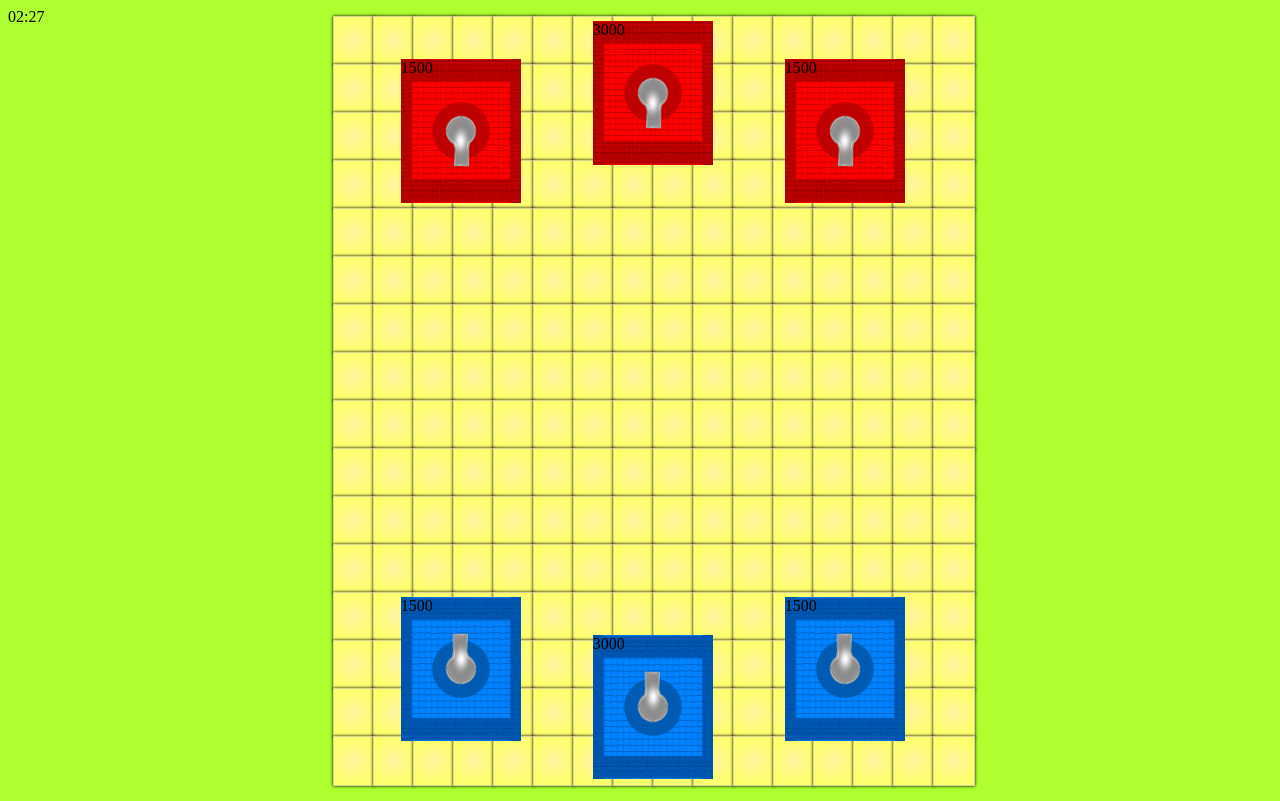
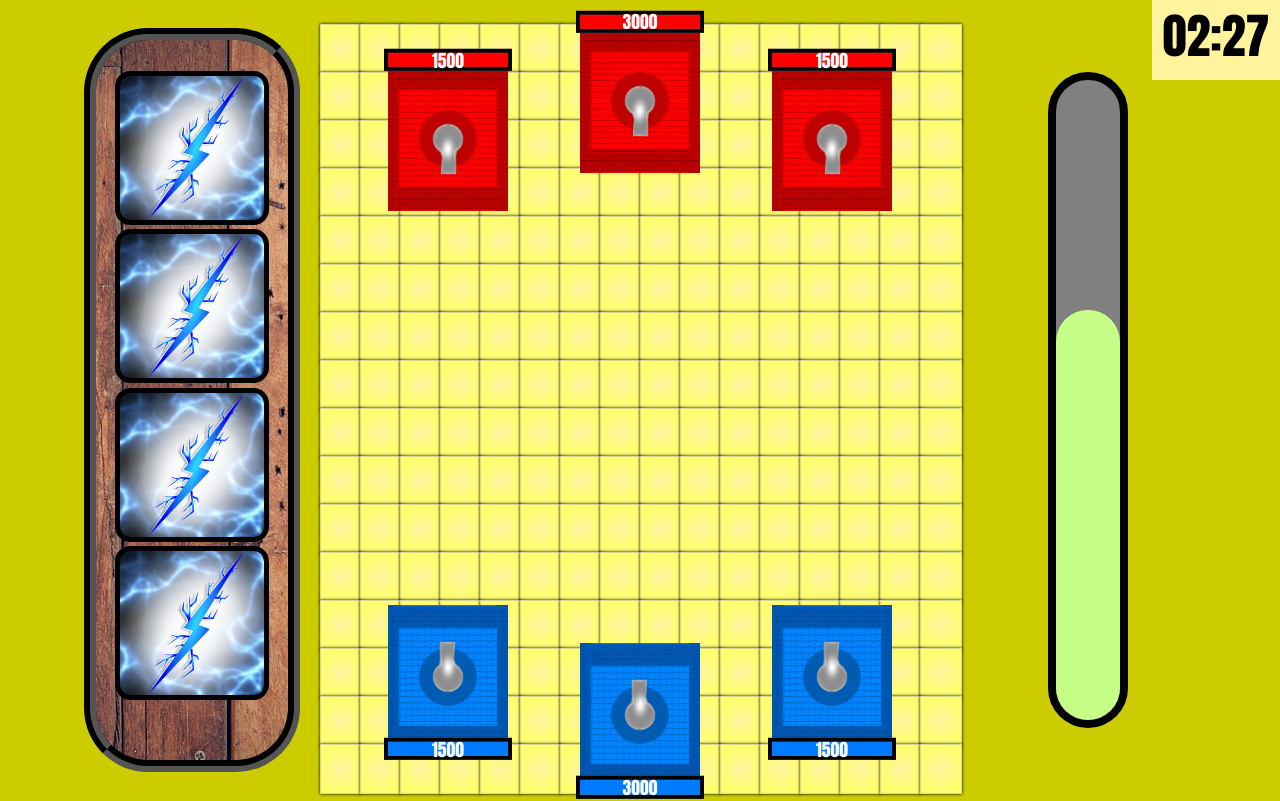
Before and after one commit to Andrushkon/clash, a plain HTML site: page index.html in a window 1280 px wide. Both pictures are taken after a click on the button "JUGAR". Drawn offline with Linux system fonts and the light colour scheme; a web font is replaced by a local one.

Commit message:
style.css

```diff
--- a/style.css
+++ b/style.css
@@ -1,13 +1,22 @@
+:root{
+    --blue:rgb(0, 123, 255);
+    --red:red;
+    --esence:rgb(197, 255, 135);
+}
 body{
-    background-color: greenyellow;
+    background-color: rgb(204, 204, 0);
     user-select: none;
+    pointer-events: none;
+}
+#consola{
+    user-select: all;
 }
 .tower{
     width: 18.75%;
     height: 18.75%;
     position: absolute;
-    transform: translate(-50%,-50%);
-    z-index: 5;
+    translate: -50% -50%;
+    z-index: -5;
     background: fixed;
     background-position: center;
     background-size: contain;
@@ -19,6 +28,33 @@ body{
     z-index: 10;
     left: 50%;
     top: 50%;
+}
+.healthbar{
+    position: absolute;
+    translate: -50% -50%;
+    z-index: 10;
+    left: 50%;
+    width: 100%;
+    height: 10%;
+    top: -10%;
+    background: gray;
+    border: 4px black solid;
+}
+.health{
+    position: absolute;
+    background-color: var(--blue);
+    width: 100%;
+    height: 100%;
+    left: 0%;
+    top: 0%;
+    font-family: "Anton",system-ui, -apple-system, BlinkMacSystemFont, 'Segoe UI', Roboto, Oxygen, Ubuntu, Cantarell, 'Open Sans', 'Helvetica Neue', sans-serif;
+    text-align: center;
+    font-size: 110%;
+    color: white;
+    display: flex;
+    justify-content: center;
+    align-items: center;
+
 }
 #title{
     margin-left: auto;
@@ -39,7 +75,7 @@ body{
     font-size: 3vw;
     font-family: "Anton",system-ui, -apple-system, BlinkMacSystemFont, 'Segoe UI', Roboto, Oxygen, Ubuntu, Cantarell, 'Open Sans', 'Helvetica Neue', sans-serif;
     transform: translate(42.5vw,20vh);
-    user-select: all;
+    pointer-events: all;
 }
 #playbtn:hover{
     background-color: blue;
@@ -52,14 +88,16 @@ body{
 }
 #gamecontainer{
     position: absolute;
-    left: 26vw;
-    top: 2vh;
+    translate: -50% -50%;
+    left: 50vw;
+    top: 51vh;
     width: 50vw;
     height: 96vh;
     z-index: -5;
 
 }
 .tile{
+    pointer-events: all;
     z-index: -10;
     position: absolute;
     width: 6.25%;
@@ -69,8 +107,119 @@ body{
     box-shadow: 0px 0px 3px black;
     border: 1px rgba(178, 178, 178, 0.528) solid;
 }
+/*
 .tile:hover{
     background: rgba(255, 255, 0, 1);
     border: 2px black solid;
     z-index: -5;
 }
+*/
+#carddeck{
+    position: absolute;
+    width: 15vw;
+    height: 90vh;
+    background: brown 50%;
+    background-image: url("wood.jpg");
+    border-radius: 5vw;
+    border: 1vw black groove;
+    translate: -50% -50%;
+    top: 50vh;
+    left: 15vw;
+}
+.card{
+    position: absolute;
+    width: 75%;
+    height: 20%;
+    border-radius: 10%;
+    background: white;
+    background-size: cover;
+    background-position: center;
+    border: 5px black solid;
+    translate: -50% -50%;
+    pointer-events: all;
+}
+.area{
+    position: absolute;
+    translate: -50% -50%;
+    border: 1vh white solid;
+    border-radius: 100%;
+    z-index: 10;
+    background-color: rgba(255, 255, 255, 0.536);
+}
+.spell{
+    position: absolute;
+    translate: -50% -50%;
+    border-radius: 100%;
+    width: 4%;
+    height: 4%;
+}
+@keyframes rotateZ{
+    from{rotate: 0 0 1 0deg;}
+    to{rotate: 0 0 1 360deg;}
+}
+#esencebar{
+    width: 5vw;
+    height: 80vh;
+    translate: -50% -50%;
+    position: absolute;
+    left: 85vw;
+    top: 50vh;
+    background: grey;
+    border: 1vh black solid;
+    border-radius: 10vw;
+}
+#totalesence{
+    width: 100%;
+    height: 50%;
+    left: 50%;
+    top: 75%;
+    translate: -50% -50%;
+    position: absolute;
+    background-color: var(--esence);
+    border-radius: 100vw;
+}
+.selected{
+    scale: 1.1 1.1;
+    border-color: white;
+}
+#time{
+    position: absolute;
+    right: 0vh;
+    top: 0vh;
+    width: 10vw;
+    height: 10vh;
+    font-family: "Anton",system-ui, -apple-system, BlinkMacSystemFont, 'Segoe UI', Roboto, Oxygen, Ubuntu, Cantarell, 'Open Sans', 'Helvetica Neue', sans-serif;
+    font-size: 6vh;
+    background-color: rgb(255,243,158);
+    text-align: center;
+}
+.troop{
+    position: absolute;
+    width:6.25%;
+    height: 6.25%;
+    border-radius: 100%;
+    border: 1vh black solid;
+    translate: -50% -50%;
+}
+.eyes{
+    position: absolute;
+    width: 25%;
+    height: 20%;
+    background-color: black;
+    border: 1vh white solid;
+    border-radius: 100%;
+    translate: -50% -50%;
+    left: 20%;
+    top: 10%;
+}
+.accesory{
+    position: absolute;
+    width: 160%;
+    height: 160%;
+    translate: -50% -50%;
+    left: 50%;
+    top: 50%;
+    background-position: center;
+    background-size: contain;
+    background-repeat: no-repeat;
+}
```
